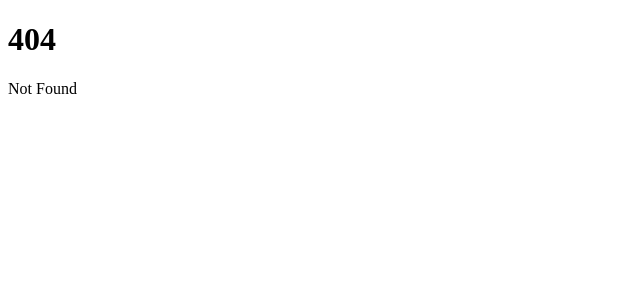
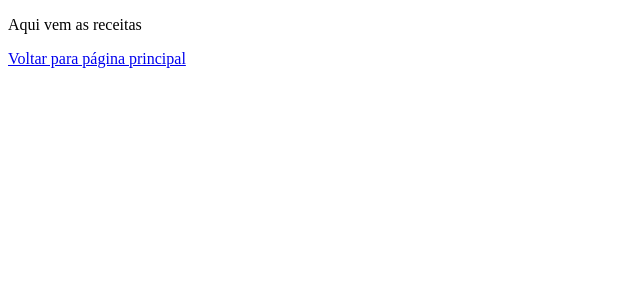
Before and after one commit to nenodias/alura-cook, a SvelteKit app: page /receitas in a window 1280 px wide. Before the commit this address had no page. Shown: the top 300 px of the page, without its empty margins (0-640 px from the left). Built offline with nearby package versions, Linux system fonts and the light colour scheme.

Commit message:
Updating routes

```diff
--- a/src/routes/+page.svelte
+++ b/src/routes/+page.svelte
@@ -1,2 +1,7 @@
+<svelte:head>
+    <title>Alura Cook</title>
+</svelte:head>
+
 <h1>Welcome to SvelteKit</h1>
 <p>Visit <a href="https://kit.svelte.dev">kit.svelte.dev</a> to read the documentation</p>
+<a href="/receitas">Ir para receitas</a>
--- /dev/null
+++ b/src/routes/receitas/+page.svelte
@@ -0,0 +1,6 @@
+<svelte:head>
+    <title>Alura Cook | Receitas</title>
+</svelte:head>
+
+<p>Aqui vem as receitas</p>
+<a href="/">Voltar para página principal</a>
```
